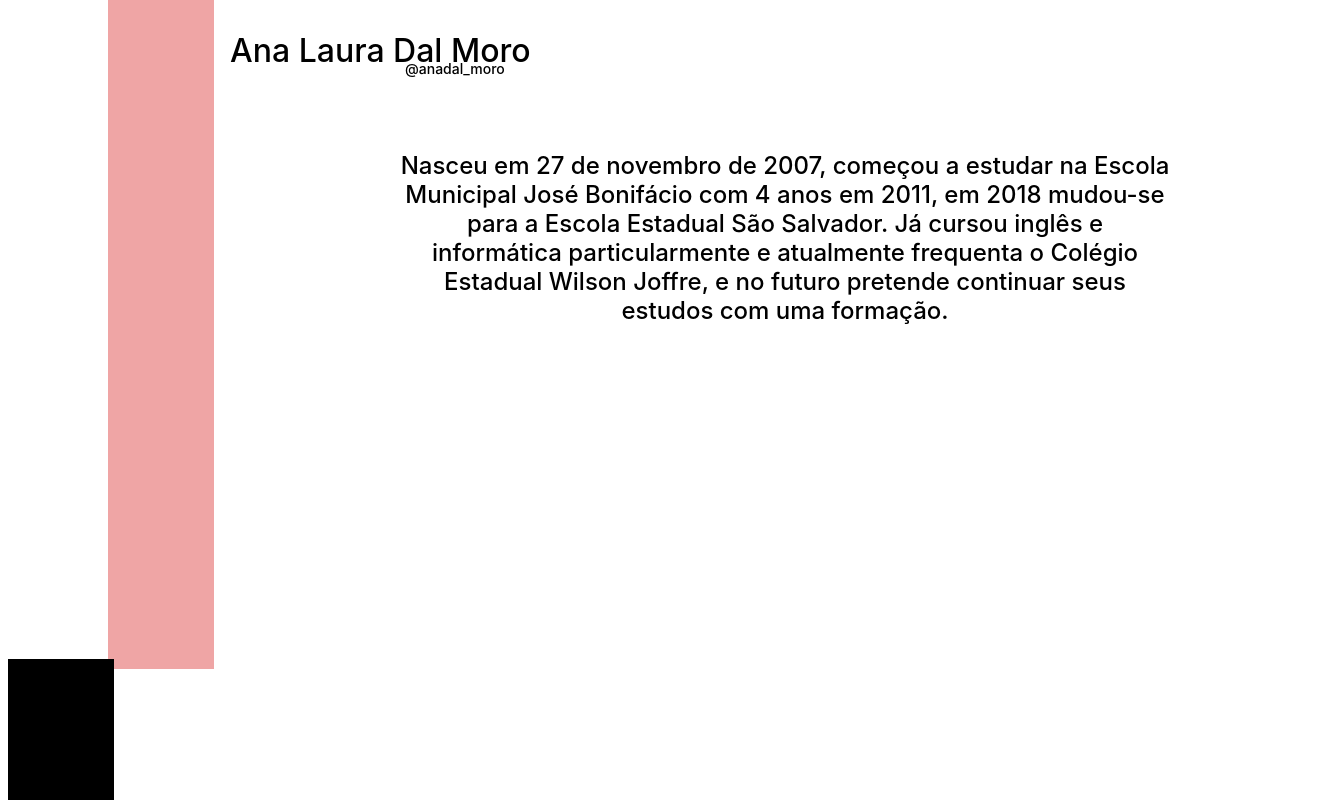
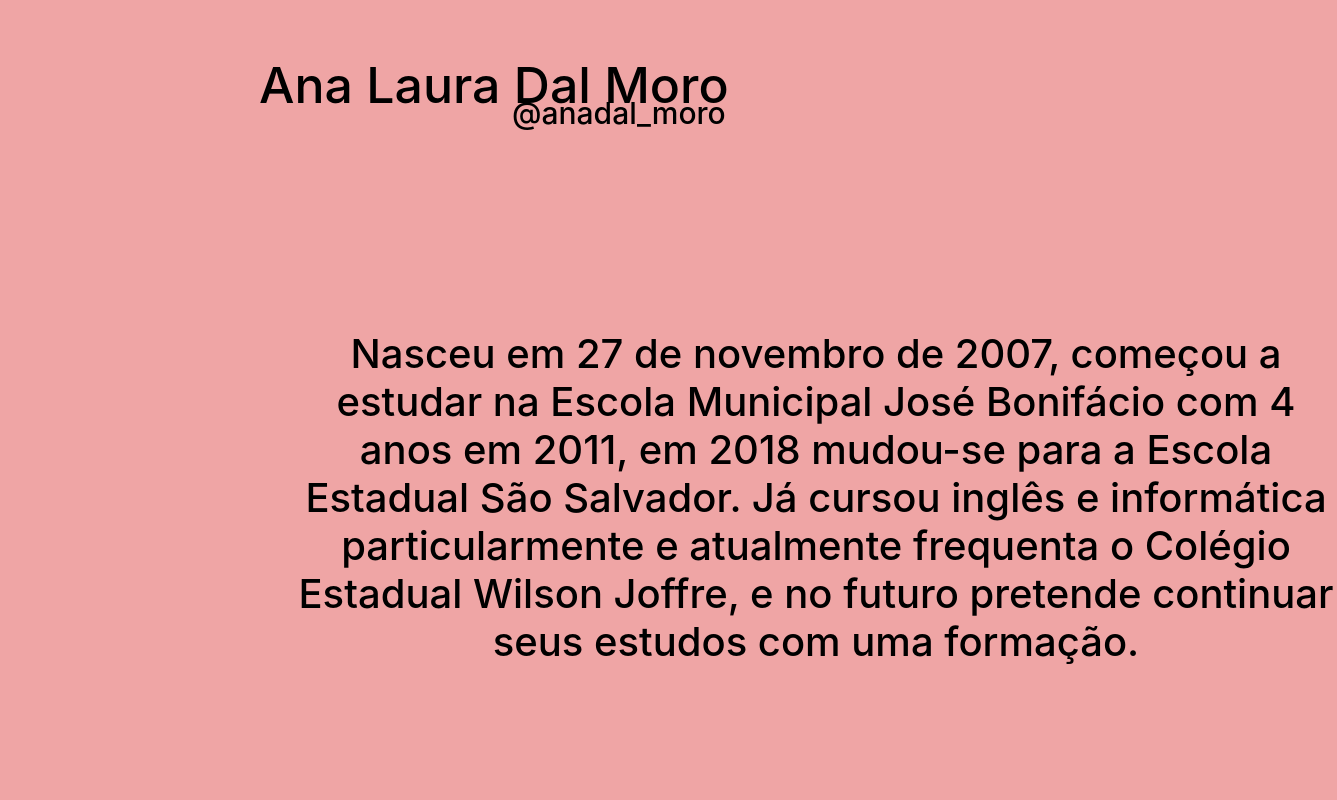
Before and after one commit to AnaDalMoro/Estudante, a plain HTML site: page estudante.html in a window 1280 px wide. Shown: the top 800 px of the page, 1337 px wide, since content can reach past the window. Drawn offline with Linux system fonts and the light colour scheme.

Commit message:
Add files via upload

```diff
--- a/estudante.css
+++ b/estudante.css
@@ -3,77 +3,59 @@ body{
 	}
 
 	.borda{
-	border: solid;
-height: 665px;
-width: 100px;
-left: -20px;
-top: -20px;
-background: black;
-border-color: black;
+		position: absolute;
+width: 210px;
+height: 2048px;
+left: -2px;
+top: 0px;
+
+background: #EFA5A5;
 	}
-
-.margem{
-	margin-left: 100px;
-	margin-top: -10px;
-	margin-bottom: -10px;
-}
-.margem{
-	border:solid;
-height: 665px;
-width: 100px;
-left: -20px;
-top:10px;
-background: #EFA5A5;
-border-color:#EFA5A5;
-
-}
-
 
 .titulo{
 	position: absolute;
-width: 344px;
-height: 57px;
-left: 230px;
-top: 10px;
-}
+width: 540px;
+height: 122px;
+left: 253px;
+top: 13px;
 
-.titulo{
 font-family: 'Inter';
 font-style: normal;
 font-weight: 500;
-font-size: 32px;
-line-height: 39px;
+font-size: 50px;
+line-height: 61px;
+
+color: #000000;
 }
 
-.insta{
-	position: absolute;
-width: 120px;
-height: 29px;
-left: 405px;
-top: 48px;
-}
+.insta{position: absolute;
+width: 245px;
+height: 117px;
+left: 506px;
+top: 62px;
 
-.insta{
 font-family: 'Inter';
 font-style: normal;
 font-weight: 500;
-font-size: 14px;
-line-height: 17px;
+font-size: 30px;
+line-height: 36px;
+
+color: #000000;
 }
 
 .texto{
 	position: absolute;
-width: 770px;
-height: 237px;
-left: 400px;
-top: 127px;
-}
+width: 1042px;
+height: 363px;
+left: 289px;
+top: 282px;
 
-.texto{
 font-family: 'Inter';
 font-style: normal;
 font-weight: 500;
-font-size: 24px;
-line-height: 29px;
+font-size: 40px;
+line-height: 48px;
 text-align: center;
+
+color: #000000;
 }
--- a/estudante.html
+++ b/estudante.html
@@ -6,12 +6,11 @@
 	<link rel="stylesheet" href="estudante.css">
 </head>
 
-<body >
-	<header class="margem">
+<body class="borda" >
+	<header>
 		<h1 class="titulo">Ana Laura Dal Moro</h1>
 		<h2 class="insta">@anadal_moro</h2>
 		</header>
-		<div class="borda"></div>
 
 		<p class="texto"> Nasceu em 27 de novembro de 2007, começou a estudar na Escola Municipal José Bonifácio com 4 anos em 2011, em 2018 mudou-se para a Escola Estadual São Salvador. Já cursou inglês e informática particularmente e atualmente frequenta o Colégio Estadual Wilson Joffre, e no futuro pretende continuar seus estudos com uma formação.</p>
 
```
Lines whose indentation alone changed are shown as unchanged.
